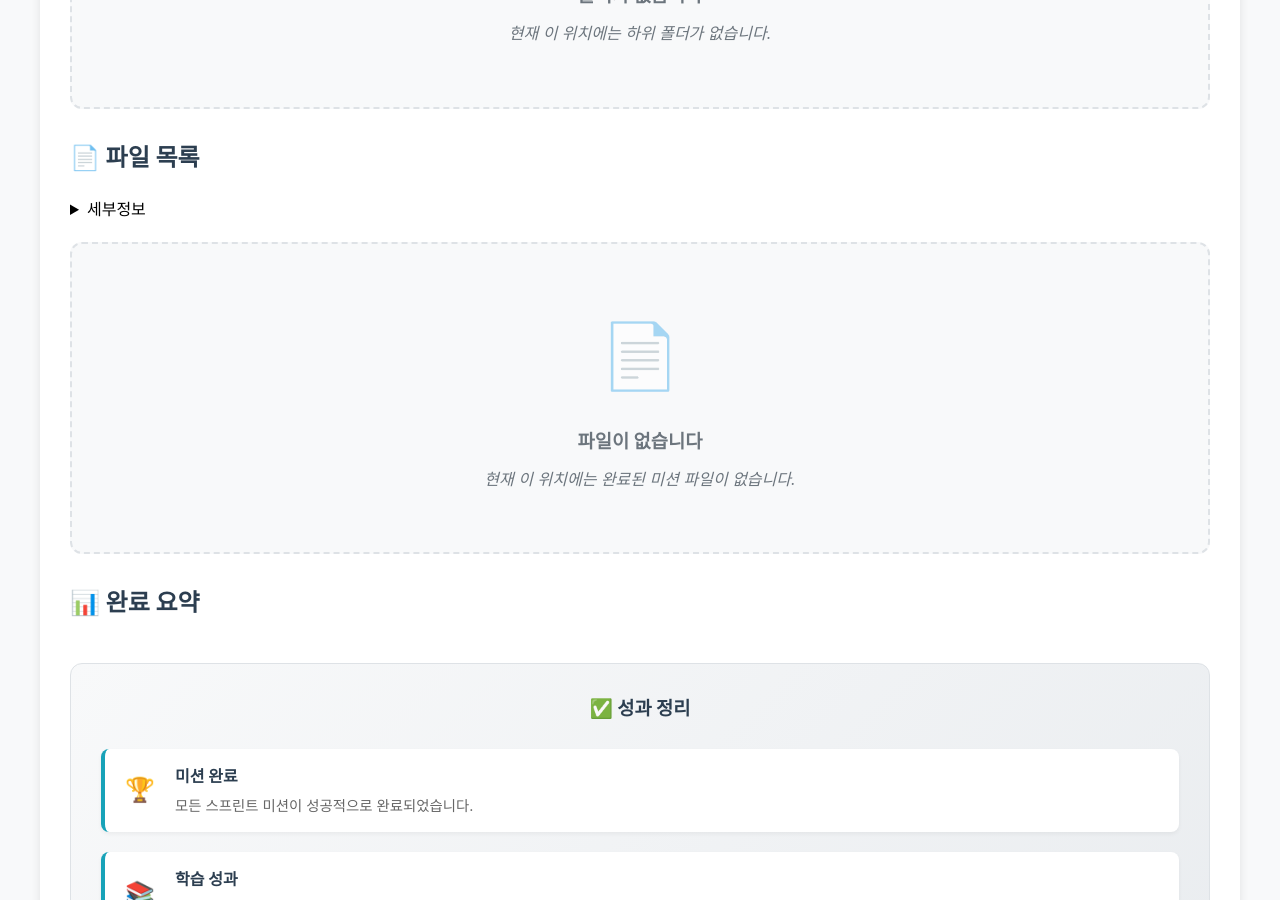
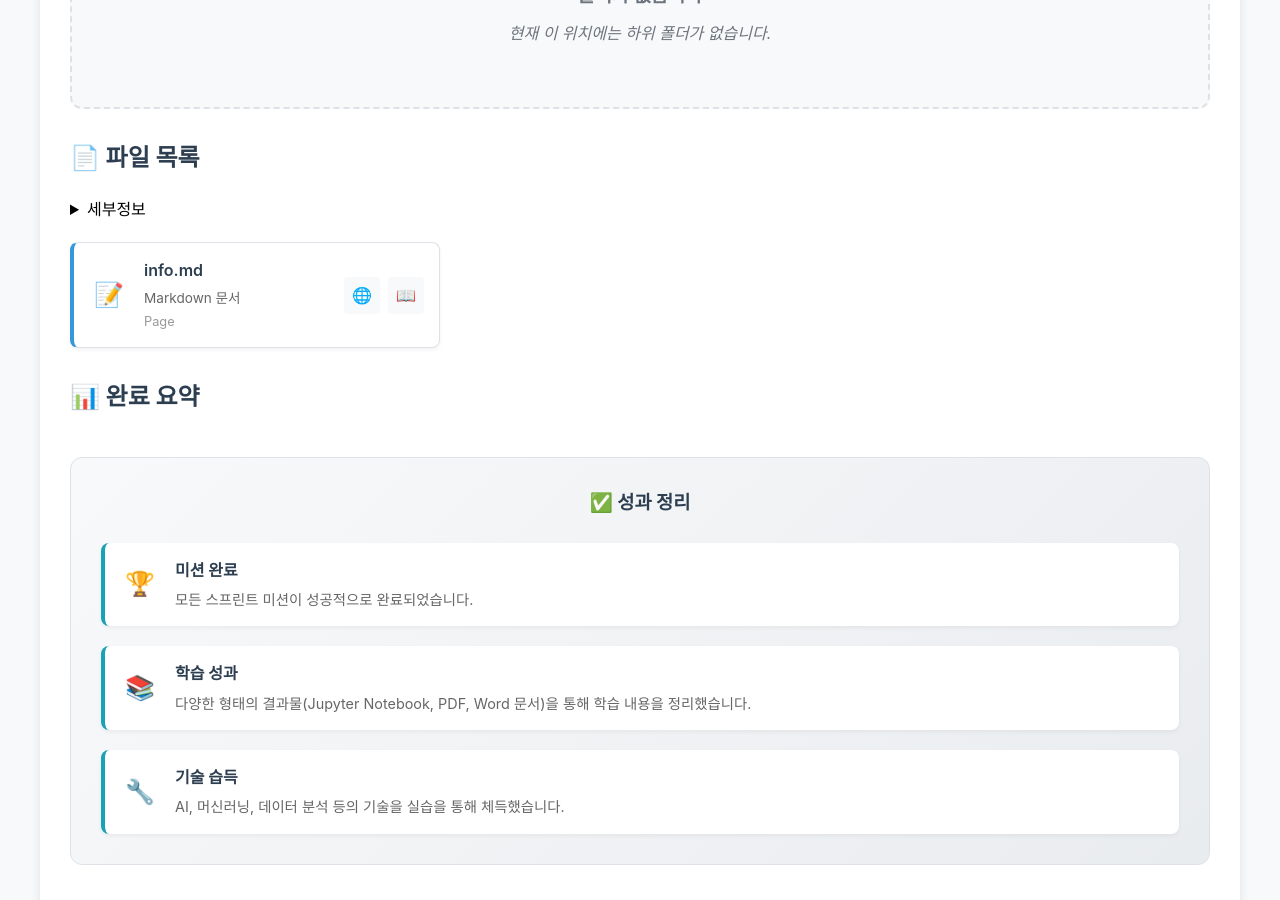
Before and after one commit to c0z0c/sprint_mission, a Jekyll site: the page built from 스프린트미션_완료/index.md, in a window 1280 px wide and 900 px high, scrolled down 530 px. Built offline with Jekyll 4.4.1, drawn with Linux system fonts in a browser that asks for light colours.

Commit message:
파일 동적 추가

```diff
--- a/스프린트미션_완료/index.md
+++ b/스프린트미션_완료/index.md
@@ -71,9 +71,9 @@ pragma: no-cache
 
 <div class="file-grid">
   <!-- Static files (non-markdown) -->
-  {% assign current_folder = "/sprint_mission/스프린트미션_완료/" %}
+  {% assign current_folder = "스프린트미션_완료/" %}
   {% assign static_files = site.static_files | where_exp: "item", "item.path contains current_folder" %}
-  {% assign markdown_pages = site.pages | where_exp: "page", "page.path contains '/sprint_mission/스프린트미션_완료/'" %}
+  {% assign markdown_pages = site.pages | where_exp: "page", "page.path contains '스프린트미션_완료'" %}
 
   {% assign all_files = "" | split: "" %}
 
```
Also changed, not shown: 스프린트미션_작업중/index.md (+2 -2 lines).
